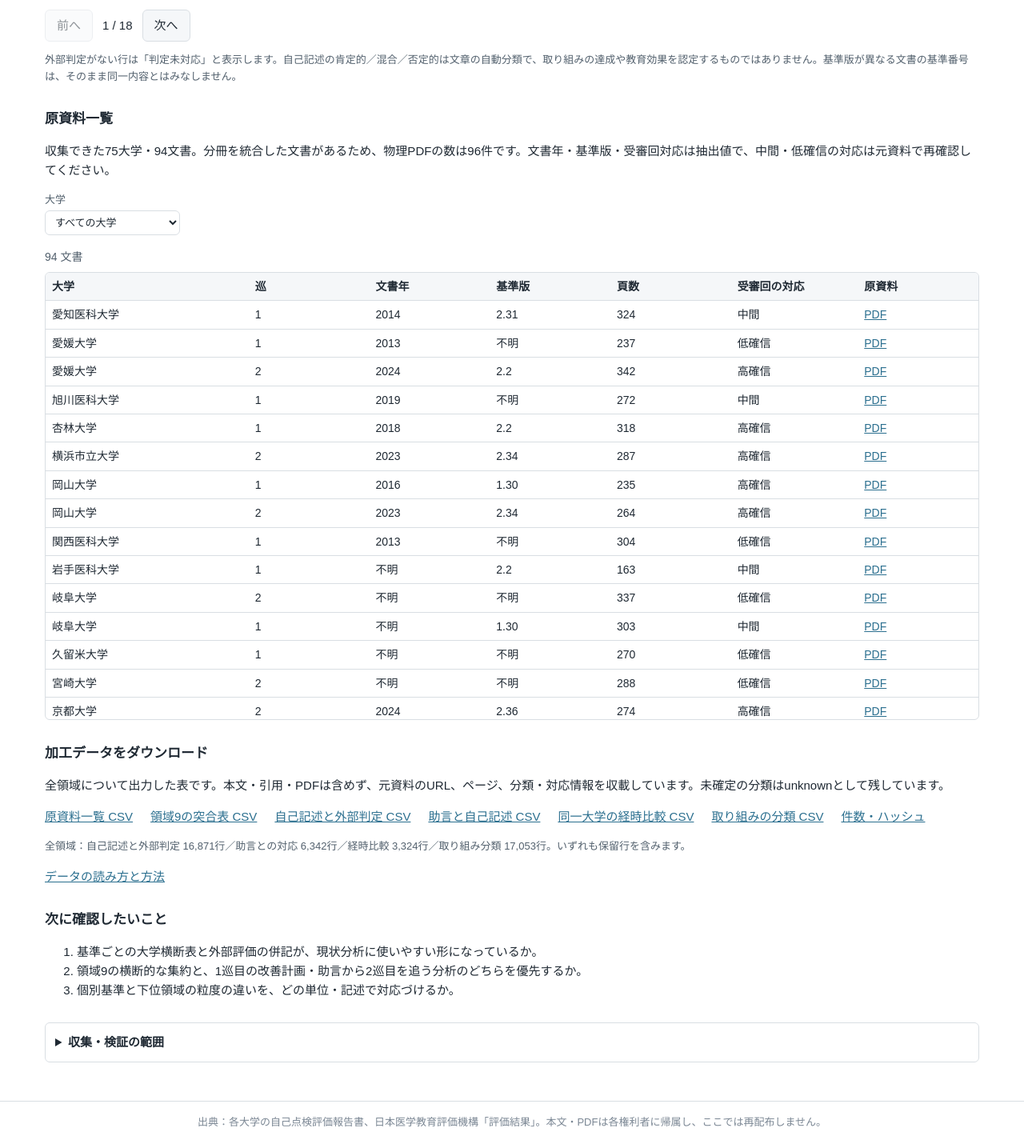
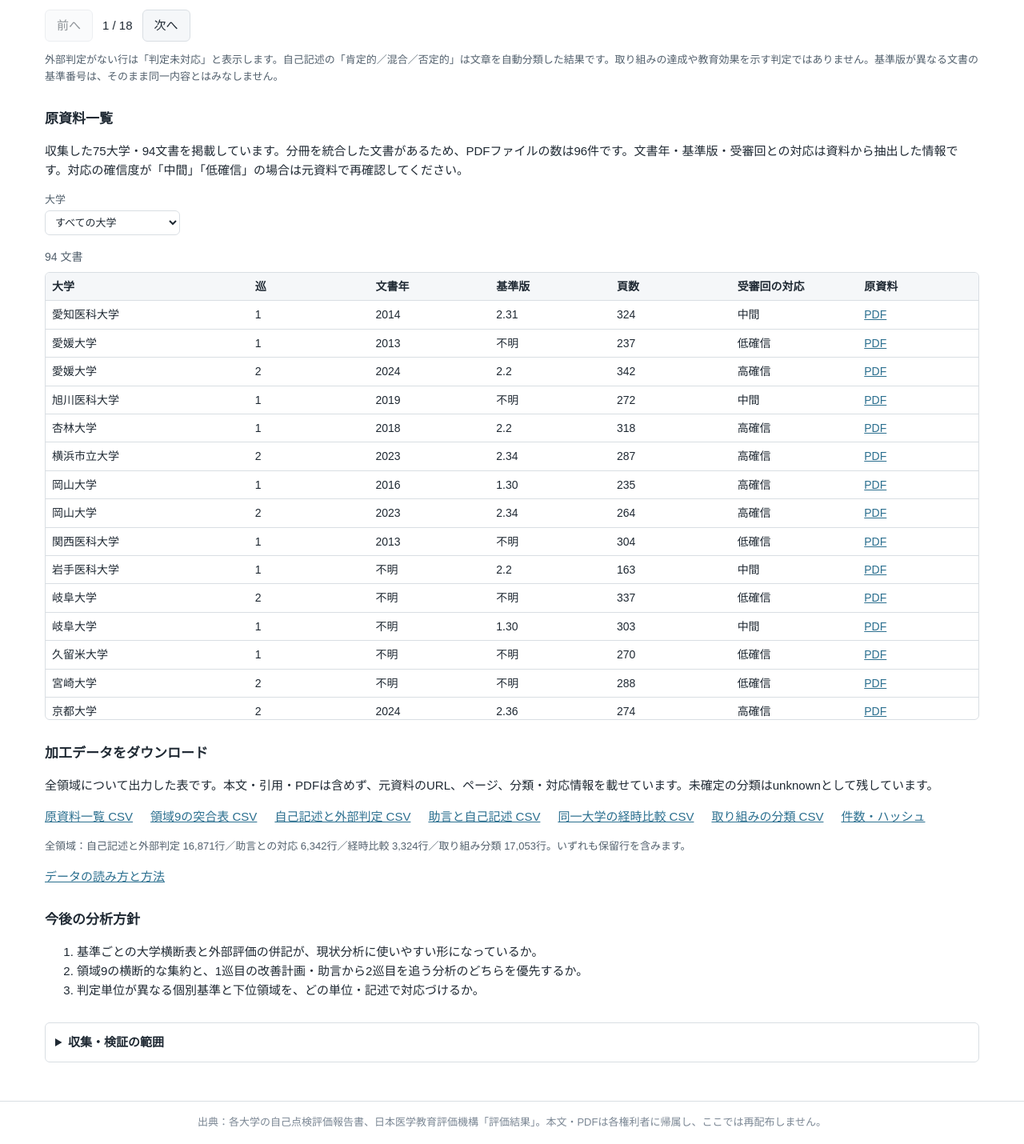
Before and after one commit to shoei05/jacme-corpus, a plain HTML site: page public/site/self-study.html in a window 1280 px wide. Shown: the part 1245-2675 px from the top of the page at 80% size. Drawn offline with Linux system fonts and the light colour scheme.

Commit message:
Clarify Japanese descriptions of self-study data and review status

```diff
--- a/public/site/self-study.html
+++ b/public/site/self-study.html
@@ -8,13 +8,13 @@ section{margin:28px 0} .metrics{display:grid;grid-template-columns:repeat(auto-f
 <div class="metrics" id="metrics"></div><p id="load-status" role="status" aria-live="polite">データを読み込んでいます。</p>
 <div class="note"><strong>分類・対応づけは確認途中です。</strong>自己点検の個別基準と外部評価の下位領域は判定単位が異なります。併記だけで自己評価が過大・過小とは判断できません。大学の順位や総合点は作成していません。</div>
 <section aria-labelledby="area9-title"><h2 id="area9-title">領域9：基準・大学を選ぶ</h2>
-<p>B9.0.1などの基準番号で絞り、自己記述の暫定分類と、対応する下位領域の外部判定を確認できます。「保留」は分類を採用していない行です。原文は各大学のPDFへリンクしています。</p>
+<p>B9.0.1などの基準番号で絞り、自己記述の暫定分類と、対応する下位領域の外部判定を確認できます。「保留」は分類を採用していない行です。原文はリンク先の各大学のPDFで確認できます。</p>
 <div class="filters"><label>基準番号<select id="criterion"></select></label><label>大学<select id="university"></select></label><label>分類状況<select id="status"><option value="">すべて</option><option value="provisional_jev">暫定分類あり</option><option value="unresolved">保留</option></select></label><button id="download" disabled>絞り込み結果をCSV保存</button></div>
 <div id="row-count" class="count" role="status" aria-live="polite"></div><div class="table-wrap"><table><thead><tr><th>大学</th><th>巡・文書年</th><th>自己点検の基準</th><th>自己記述の分類</th><th>外部判定の単位</th><th>外部判定</th><th>分類状況</th><th>原資料</th></tr></thead><tbody id="area9-body"></tbody></table></div>
 <div class="pager"><button id="prev" disabled>前へ</button><span id="page-label"></span><button id="next" disabled>次へ</button></div>
-<p class="small">外部判定がない行は「判定未対応」と表示します。自己記述の肯定的／混合／否定的は文章の自動分類で、取り組みの達成や教育効果を認定するものではありません。基準版が異なる文書の基準番号は、そのまま同一内容とはみなしません。</p></section>
-<section><h2>原資料一覧</h2><p>収集できた75大学・94文書。分冊を統合した文書があるため、物理PDFの数は96件です。文書年・基準版・受審回対応は抽出値で、中間・低確信の対応は元資料で再確認してください。</p><div class="filters"><label>大学<select id="doc-university"></select></label></div><div id="doc-count" class="count"></div><div class="table-wrap"><table><thead><tr><th>大学</th><th>巡</th><th>文書年</th><th>基準版</th><th>頁数</th><th>受審回の対応</th><th>原資料</th></tr></thead><tbody id="docs-body"></tbody></table></div></section>
-<section><h2>加工データをダウンロード</h2><p>全領域について出力した表です。本文・引用・PDFは含めず、元資料のURL、ページ、分類・対応情報を収載しています。未確定の分類はunknownとして残しています。</p><ul class="downloads"><li><a href="../data/self-study/documents.csv" download>原資料一覧 CSV</a></li><li><a href="../data/self-study/area9.csv" download>領域9の突合表 CSV</a></li><li><a href="../data/self-study/comparison_a.csv" download>自己記述と外部判定 CSV</a></li><li><a href="../data/self-study/comparison_b.csv" download>助言と自己記述 CSV</a></li><li><a href="../data/self-study/comparison_c.csv" download>同一大学の経時比較 CSV</a></li><li><a href="../data/self-study/comparison_d.csv" download>取り組みの分類 CSV</a></li><li><a href="../data/self-study/manifest.json">件数・ハッシュ</a></li></ul><p id="download-counts" class="small"></p><p><a href="../../docs/self-study-methods.md">データの読み方と方法</a></p></section>
-<section><h2>次に確認したいこと</h2><ol><li>基準ごとの大学横断表と外部評価の併記が、現状分析に使いやすい形になっているか。</li><li>領域9の横断的な集約と、1巡目の改善計画・助言から2巡目を追う分析のどちらを優先するか。</li><li>個別基準と下位領域の粒度の違いを、どの単位・記述で対応づけるか。</li></ol></section>
-<details><summary>収集・検証の範囲</summary><div id="quality"></div><p>今回の公開表は、Jev段階の固定版から生成しました。別途の修復検査では、境界確認の厳格化などにより未解決扱いは53,956セルです。修復案や小規模Gemini試行の提案は、今回の公開表には混ぜていません。</p><p>過去のJev結果には実行時の質問文ハッシュがないものがあり、入力・回答形式などを照合して再利用しています。意味の正しさを全件保証する検証は未完了です。</p></details>
+<p class="small">外部判定がない行は「判定未対応」と表示します。自己記述の「肯定的／混合／否定的」は文章を自動分類した結果です。取り組みの達成や教育効果を示す判定ではありません。基準版が異なる文書の基準番号は、そのまま同一内容とはみなしません。</p></section>
+<section><h2>原資料一覧</h2><p>収集した75大学・94文書を掲載しています。分冊を統合した文書があるため、PDFファイルの数は96件です。文書年・基準版・受審回との対応は資料から抽出した情報です。対応の確信度が「中間」「低確信」の場合は元資料で再確認してください。</p><div class="filters"><label>大学<select id="doc-university"></select></label></div><div id="doc-count" class="count"></div><div class="table-wrap"><table><thead><tr><th>大学</th><th>巡</th><th>文書年</th><th>基準版</th><th>頁数</th><th>受審回の対応</th><th>原資料</th></tr></thead><tbody id="docs-body"></tbody></table></div></section>
+<section><h2>加工データをダウンロード</h2><p>全領域について出力した表です。本文・引用・PDFは含めず、元資料のURL、ページ、分類・対応情報を載せています。未確定の分類はunknownとして残しています。</p><ul class="downloads"><li><a href="../data/self-study/documents.csv" download>原資料一覧 CSV</a></li><li><a href="../data/self-study/area9.csv" download>領域9の突合表 CSV</a></li><li><a href="../data/self-study/comparison_a.csv" download>自己記述と外部判定 CSV</a></li><li><a href="../data/self-study/comparison_b.csv" download>助言と自己記述 CSV</a></li><li><a href="../data/self-study/comparison_c.csv" download>同一大学の経時比較 CSV</a></li><li><a href="../data/self-study/comparison_d.csv" download>取り組みの分類 CSV</a></li><li><a href="../data/self-study/manifest.json">件数・ハッシュ</a></li></ul><p id="download-counts" class="small"></p><p><a href="../../docs/self-study-methods.md">データの読み方と方法</a></p></section>
+<section><h2>今後の分析方針</h2><ol><li>基準ごとの大学横断表と外部評価の併記が、現状分析に使いやすい形になっているか。</li><li>領域9の横断的な集約と、1巡目の改善計画・助言から2巡目を追う分析のどちらを優先するか。</li><li>判定単位が異なる個別基準と下位領域を、どの単位・記述で対応づけるか。</li></ol></section>
+<details><summary>収集・検証の範囲</summary><div id="quality"></div><p>今回の公開表はJevによる分類後に保存した版から作成しました。別途の修復検査では、境界確認の厳格化などにより未解決扱いは53,956セルです。修復案や小規模なGemini試行で得られた提案は、今回の公開表には反映していません。</p><p>過去のJev結果には実行時の質問文ハッシュがないものがあり、入力・回答形式などを照合して再利用しています。全件について分類内容と原文を照合する作業は未完了です。</p></details>
 </main><footer>出典：各大学の自己点検評価報告書、日本医学教育評価機構「評価結果」。本文・PDFは各権利者に帰属し、ここでは再配布しません。</footer><script src="common.js"></script><script src="self-study.js"></script></body></html>
```
Also changed, not shown: 1 other file.
